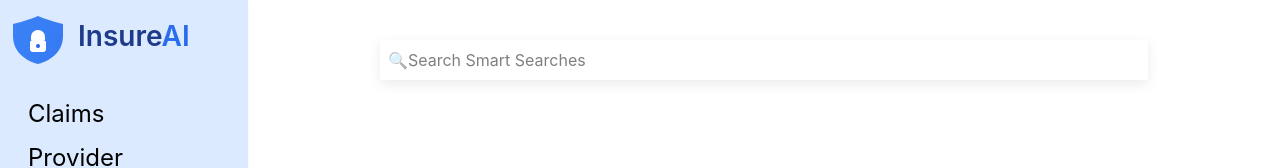
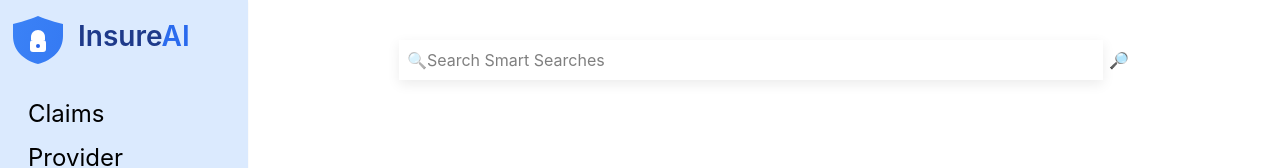
Before and after one commit to prashant00797/ai-insurance-app, a React (Vite) app: page / in a window 1280 px wide. Shown: the top 168 px of the page. Built offline with nearby package versions, Linux system fonts and the light colour scheme.

Commit message:
ai card page basic web layout with back

```diff
--- /dev/null
+++ b/src/page/CardPage.jsx
@@ -0,0 +1,11 @@
+import CardPageUI from "../ui/CardPageUI";
+
+const CardPage = () => {
+  return (
+    <div className="w-[70vmax] h-full">
+      <CardPageUI />
+    </div>
+  );
+};
+
+export default CardPage;
--- a/src/page/DashboardPage.jsx
+++ b/src/page/DashboardPage.jsx
@@ -1,9 +1,31 @@
+import { useState } from "react";
 import DashboardUI from "../ui/DashboardUI";
 
 const DashboardPage = () => {
+  const [search, setSearch] = useState("");
+  const [inputValue, setInputValue] = useState("");
+
+  const handleSearchValue = (value) => {
+    setInputValue(value);
+  };
+
+  const handleSearchClick = () => {
+    setSearch(inputValue);
+    console.log(search);
+  };
+
+  const onBack = () => {
+    setSearch("");
+  };
+
   return (
     <main className="flex-1 h-full overflow-hidden ">
-      <DashboardUI />
+      <DashboardUI
+        search={search}
+        handleSearch={handleSearchValue}
+        handleClick={handleSearchClick}
+        onBack={onBack}
+      />
     </main>
   );
 };
--- /dev/null
+++ b/src/ui/BackUI.jsx
@@ -0,0 +1,16 @@
+const BackUI = ({ search, onBack }) => {
+  return (
+    search.length !== 0 && (
+      <div className="p-1">
+        <button
+          onClick={onBack}
+          className="text-primary-500 cursor-pointer hover:brightness-110"
+        >
+          👈🏼Back
+        </button>
+      </div>
+    )
+  );
+};
+
+export default BackUI;
--- /dev/null
+++ b/src/ui/CardPageUI.jsx
@@ -0,0 +1,55 @@
+const CardPageUI = () => {
+  return (
+    <div className="h-full p-7">
+      {/* Banner Start - this will be a module later on */}
+      <div className="shadow-level-1 bg-primary-100 h-20 p-2 rounded-default mb-15">
+        <div className="flex items-baseline gap-1.5 mb-2">
+          <p className="text-gray-900 text-card-title font-semibold">
+            🛄We have found 2 denied Claims and 1 pending.
+          </p>
+          <p className="text-gray-500 text-body font-light">
+            See the cards below
+          </p>
+        </div>
+        <div className="flex items-center gap-2 pl-8">
+          <div className="inline-flex items-center px-2.5 py-1 rounded-full text-xs font-medium bg-red-100 text-danger">
+            2 Denied
+          </div>
+          <div className="inline-flex items-center px-2.5 py-1 rounded-full text-xs font-medium bg-yellow-100 text-warning">
+            1 Pending
+          </div>
+        </div>
+      </div>
+      {/* Banner end */}
+      {/* Card Start - this will be a module later on */}
+      <div className="grid grid-cols-2 p-2 border-amber-500 gap-5">
+        {[1, 2, 3].map(() => {
+          return (
+            <div className=" shadow-level-2 w-[30vmax]">
+              <div className="flex justify-between p-2 ">
+                <div className="flex flex-col gap-2">
+                  <h3 className="text-gray-900 text-card-title">
+                    Claim ID : PS9283
+                  </h3>
+                  <p className="text-gray-500 text-body">Dr. Amit Verma</p>
+                  <p className="text-gray-400 text-body">Filed 2 March 2025</p>
+                </div>
+                <div className="inline-flex items-center h-8 px-2.5 py-1 rounded-full text-xs font-medium bg-yellow-100 text-warning">
+                  Pending
+                </div>
+              </div>
+              <div className="bg-gray-100 text-right p-1">
+                <button className="bg-primary-500 text-white p-1 rounded-default hover:brightness-110 cursor-pointer">
+                  View Details
+                </button>
+              </div>
+            </div>
+          );
+        })}
+      </div>
+      {/* Card end */}
+    </div>
+  );
+};
+
+export default CardPageUI;
--- a/src/ui/DashboardUI.jsx
+++ b/src/ui/DashboardUI.jsx
@@ -1,17 +1,36 @@
 import botImage from "../assets/botImage.webp";
+import CardPage from "../page/CardPage";
+import BackUI from "./BackUI";
 
-const DashboardUI = () => {
+const DashboardUI = ({ search, handleSearch, handleClick, onBack }) => {
   return (
-    <div className="p-10 flex flex-col items-center gap-30 h-full">
+    <>
+      <BackUI search={search} onBack={onBack} />
+      <div
+        className={`p-10 flex flex-col items-center ${search ? "gap-1.5" : "gap-30"} h-full`}
+      >
+        <div className="flex gap-1.5 items-center">
           <div id="main-search">
             <input
               type="text"
               name="ai-search"
               id="ai-search"
               placeholder="🔍Search Smart Searches"
-          className="w-[60vmax] h-10 shadow-level-2 p-2 border-default focus:placeholder-transparent focus:outline-none"
+              className="w-[55vmax] h-10 shadow-level-2 p-2 border-default focus:placeholder-transparent focus:outline-none"
+              // value={search}
+              onChange={(e) => handleSearch(e.target.value)}
+              autoComplete="off"
             />
           </div>
+          <button
+            onClick={() => handleClick()}
+            className=" text-gray-900 rounded-default hover:brightness-125 hover:text-white cursor-pointer"
+          >
+            🔎
+          </button>
+        </div>
+
+        {search.length === 0 ? (
           <div className="w-[60vw] h-70 shadow-level-2">
             <div className="flex items-center mb-3">
               <div id="bot-img">
@@ -24,15 +43,25 @@ const DashboardUI = () => {
               </div>
             </div>
             <div className="flex flex-col items-center">
-          <button className="w-[90%] shadow-level-2 p-2 mb-2.5 rounded-default cursor-pointer hover:bg-primary-100 hover:text-primary-500">
+              <button
+                onClick={() => handleClick()}
+                className="w-[90%] shadow-level-2 p-2 mb-2.5 rounded-default cursor-pointer hover:bg-primary-100 hover:text-primary-500"
+              >
                 🛄Show me my denied Claims
               </button>
-          <button className="w-[90%] shadow-level-2 p-2 rounded-default cursor-pointer hover:bg-primary-100 hover:text-primary-500">
+              <button
+                onClick={() => handleClick()}
+                className="w-[90%] shadow-level-2 p-2 rounded-default cursor-pointer hover:bg-primary-100 hover:text-primary-500"
+              >
                 🥼Cardiologist in Gurugram
               </button>
             </div>
           </div>
+        ) : (
+          <CardPage />
+        )}
       </div>
+    </>
   );
 };
 
--- a/src/ui/ProfileUI.jsx
+++ b/src/ui/ProfileUI.jsx
@@ -1,6 +1,6 @@
 const ProfileUI = () => {
   return (
-    <div className="h-full p-20">
+    <div className="h-full p-10">
       <div className="mb-2">
         <h1 className="text-page-title text-gray-900 font-semibold">Profile</h1>
       </div>
```
Lines whose indentation alone changed are shown as unchanged.
